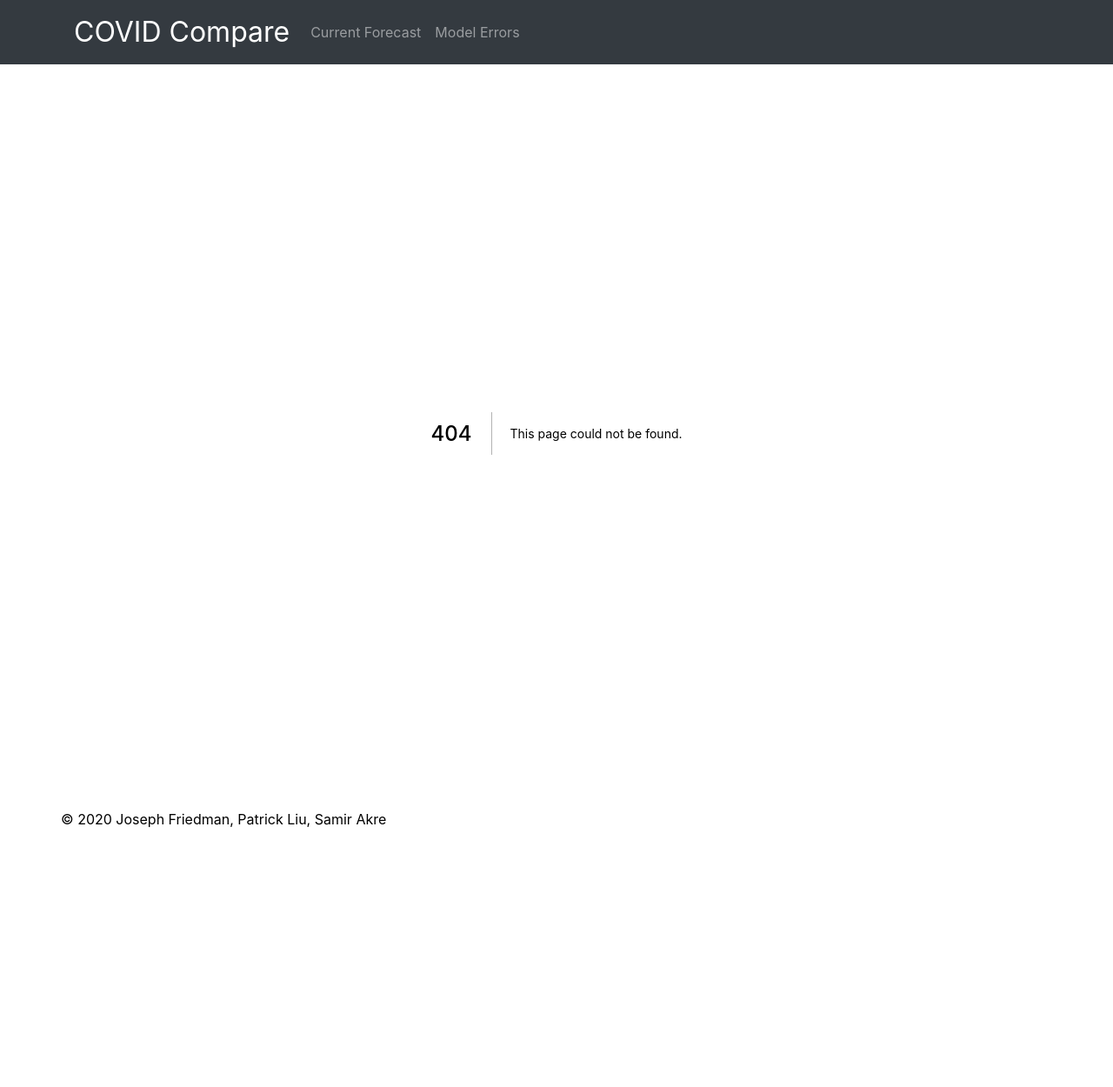
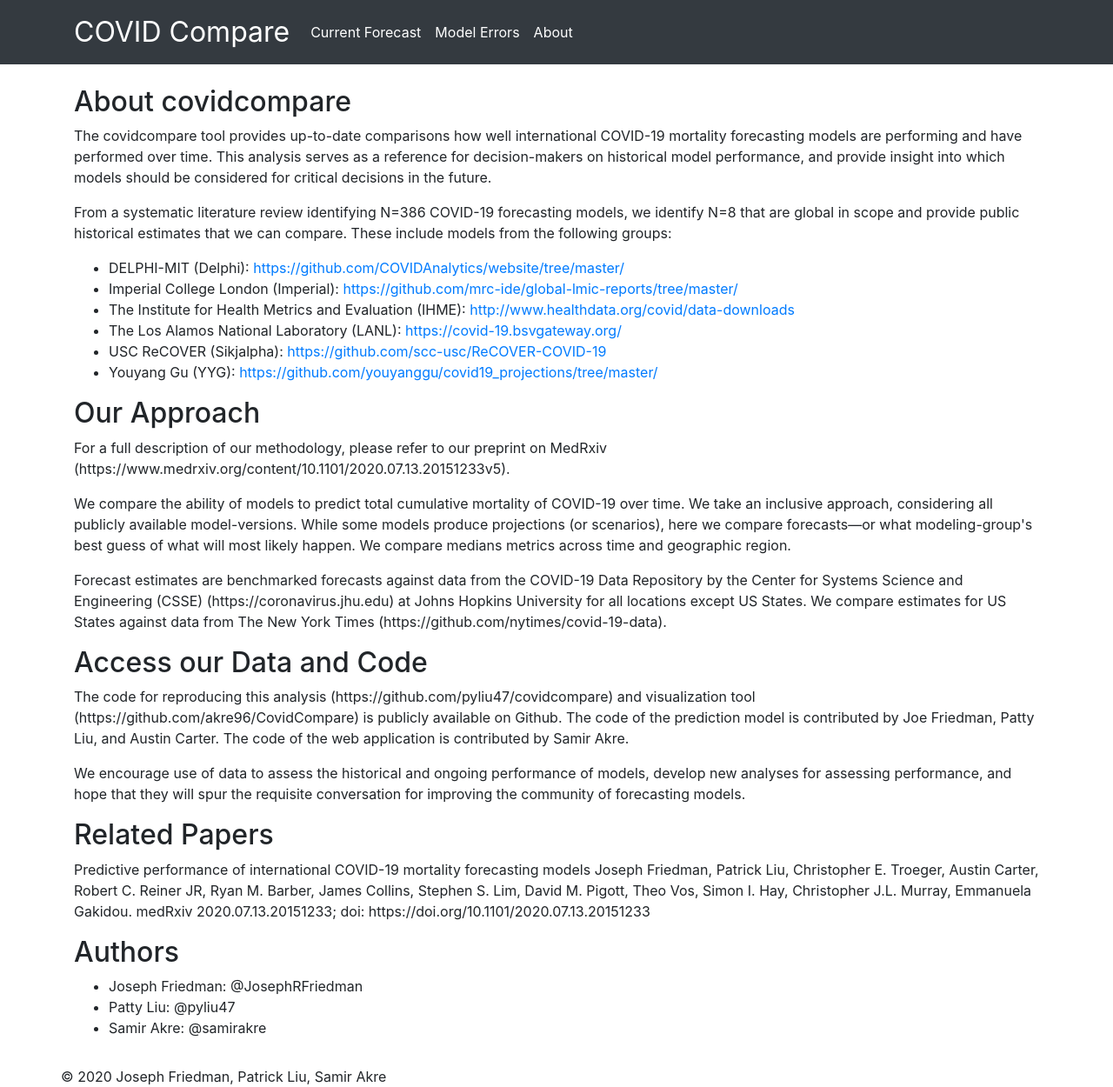
Before and after one commit to akre96/CovidCompare, a Next.js app: page /about in a window 1280 px wide. Before the commit this address had no page. Shown: the whole page at 87% size. Before the commit the page ends 954 px from the top, so only its background shows below. Built offline with nearby package versions, Linux system fonts and the light colour scheme.

Commit message:
Added about page

```diff
--- a/components/header.js
+++ b/components/header.js
@@ -16,10 +16,13 @@ const Header = ({ siteTitle }) => (
       <Navbar.Collapse id="basic-navbar-nav">
         <Nav className="mr-auto">
           <Link href="/" className="" passHref>
-            <Nav.Link>Current Forecast</Nav.Link>
+            <Nav.Link active>Current Forecast</Nav.Link>
           </Link>
           <Link href="/model_errors" className="" passHref>
-            <Nav.Link>Model Errors</Nav.Link>
+            <Nav.Link active>Model Errors</Nav.Link>
+          </Link>
+          <Link href="/about" className="" passHref>
+            <Nav.Link active>About</Nav.Link>
           </Link>
         </Nav>
       </Navbar.Collapse>
--- /dev/null
+++ b/pages/about.js
@@ -0,0 +1,47 @@
+/**
+ * @file About page of website
+ * @author Samir Akre <sakre@g.ucla.edu>
+ */
+import React from 'react';
+import ReactMarkdown from 'react-markdown';
+
+const md = `
+## About covidcompare
+
+The covidcompare tool provides up-to-date comparisons how well international COVID-19 mortality forecasting models are performing and have performed over time. This analysis serves as a reference for decision-makers on historical model performance, and provide insight into which models should be considered for critical decisions in the future.
+
+From a systematic literature review identifying N=386 COVID-19 forecasting models, we identify N=8 that are global in scope and provide public historical estimates that we can compare. These include models from the following groups:
+
+- DELPHI-MIT (Delphi): [https://github.com/COVIDAnalytics/website/tree/master/](https://github.com/COVIDAnalytics/website/tree/master/)
+- Imperial College London (Imperial): [https://github.com/mrc-ide/global-lmic-reports/tree/master/](https://github.com/mrc-ide/global-lmic-reports/tree/master/)
+- The Institute for Health Metrics and Evaluation (IHME): [http://www.healthdata.org/covid/data-downloads](http://www.healthdata.org/covid/data-downloads)
+- The Los Alamos National Laboratory (LANL): [https://covid-19.bsvgateway.org/](https://covid-19.bsvgateway.org/)
+- USC ReCOVER (Sikjalpha): [https://github.com/scc-usc/ReCOVER-COVID-19](https://github.com/scc-usc/ReCOVER-COVID-19)
+- Youyang Gu (YYG): [https://github.com/youyanggu/covid19_projections/tree/master/](https://github.com/youyanggu/covid19_projections/tree/master/)
+
+## Our Approach
+
+For a full description of our methodology, please refer to our preprint on MedRxiv (https://www.medrxiv.org/content/10.1101/2020.07.13.20151233v5).
+
+We compare the ability of models to predict total cumulative mortality of COVID-19 over time. We take an inclusive approach, considering all publicly available model-versions. While some models produce projections (or scenarios), here we compare forecasts—or what modeling-group's best guess of what will most likely happen. We compare medians metrics across time and geographic region.
+
+Forecast estimates are benchmarked forecasts against data from the COVID-19 Data Repository by the Center for Systems Science and Engineering (CSSE) (https://coronavirus.jhu.edu) at Johns Hopkins University for all locations except US States. We compare estimates for US States against data from The New York Times (https://github.com/nytimes/covid-19-data).
+
+## Access our Data and Code
+
+The code for reproducing this analysis (https://github.com/pyliu47/covidcompare)  and visualization tool (https://github.com/akre96/CovidCompare) is publicly available on Github. The code of the prediction model is contributed by Joe Friedman, Patty Liu, and Austin Carter. The code of the web application is contributed by Samir Akre.
+
+We encourage use of data to assess the historical and ongoing performance of models, develop new analyses for assessing performance, and hope that they will spur the requisite conversation for improving the community of forecasting models.
+
+## Related Papers
+
+Predictive performance of international COVID-19 mortality forecasting models Joseph Friedman, Patrick Liu, Christopher E. Troeger, Austin Carter, Robert C. Reiner JR, Ryan M. Barber, James Collins, Stephen S. Lim, David M. Pigott, Theo Vos, Simon I. Hay, Christopher J.L. Murray, Emmanuela Gakidou. medRxiv 2020.07.13.20151233; doi: https://doi.org/10.1101/2020.07.13.20151233
+
+## Authors
+- Joseph Friedman: @JosephRFriedman
+- Patty Liu: @pyliu47
+- Samir Akre: @samirakre
+`;
+const AboutPage = () => <ReactMarkdown>{md}</ReactMarkdown>;
+
+export default AboutPage;
--- a/pages/index.js
+++ b/pages/index.js
@@ -88,6 +88,12 @@ export default function IndexPage() {
 
   return (
     <>
+      <p>
+        <i>
+          Framework for Comparing the Predictive Performance of International COVID-19 Mortality
+          Forecasting Models
+        </i>
+      </p>
       <h2 className="h2 pb-1">Most Recent Model Predictions by Region</h2>
       <Select
         options={selectList}
```
Also changed, not shown: package.json (+9 -7 lines), 1 other file (tests, documents, lock files or other folders).
